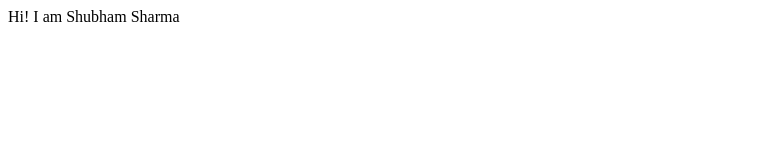
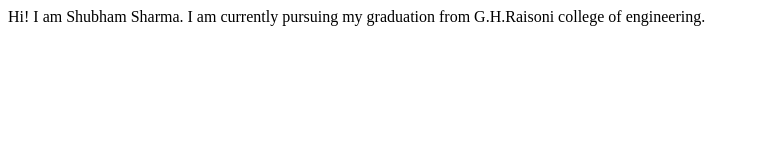
Before and after one commit to shubhamsharma7010/Shubham-Sharma-Portfolio, a plain HTML site: page index.html in a window 1280 px wide. Shown: the whole page, without its empty margins (0-760 px from the left). Drawn offline with Linux system fonts and the light colour scheme.

Commit message:
refactor: added more details

```diff
--- a/index.html
+++ b/index.html
@@ -7,6 +7,6 @@
     <title>Student-Site</title>
 </head>
 <body>
-    Hi! I am Shubham Sharma
+    Hi! I am Shubham Sharma. I am currently pursuing my graduation from G.H.Raisoni college of engineering.
 </body>
 </html>
```
